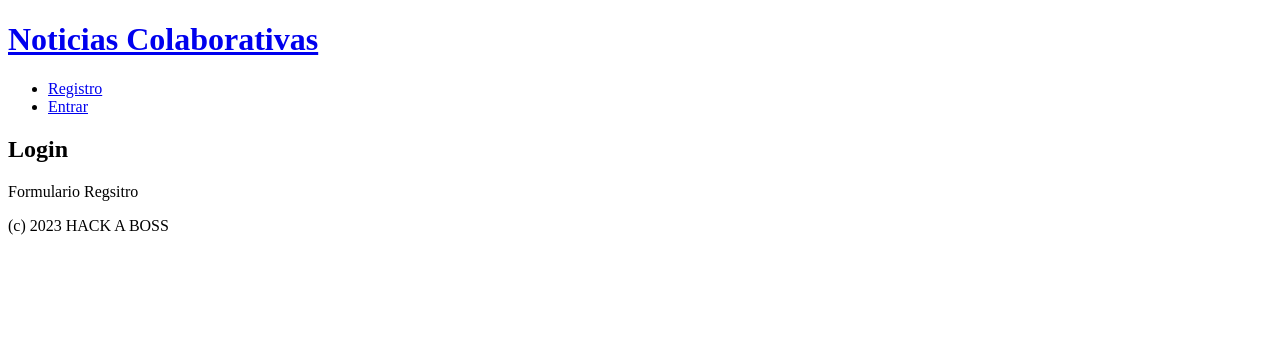
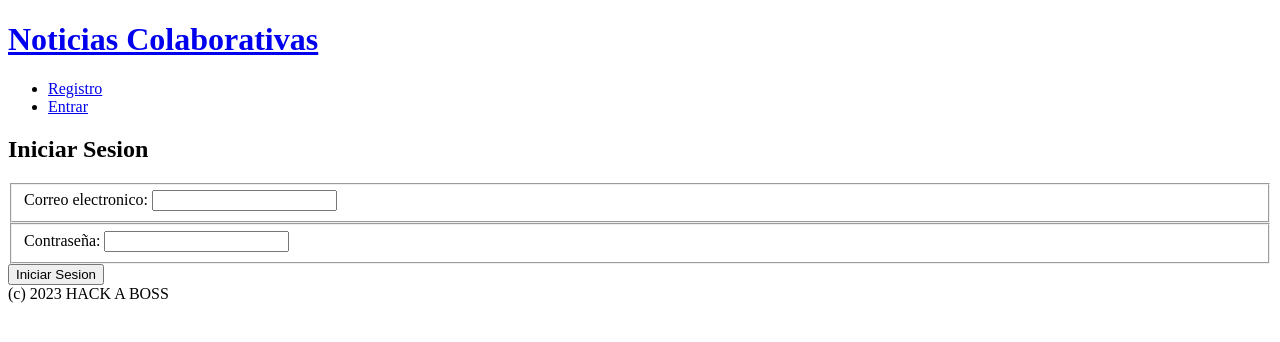
Before and after one commit to CristianGG87/ProyectoFinal, a React (Vite) app: page /login in a window 1280 px wide. Shown: the top 342 px of the page. Built offline with nearby package versions, Linux system fonts and the light colour scheme.

Commit message:
agregamosLogin

```diff
--- a/src/components/Auth.jsx
+++ b/src/components/Auth.jsx
@@ -1,6 +1,10 @@
+import { useContext } from "react";
 import { Link } from "react-router-dom";
+import { AuthContext } from "../context/AuthContext";
 
 export const Auth = () => {
+  const {token} = useContext(AuthContext)
+
   return (
     <ul>
       <li>
--- /dev/null
+++ b/src/context/AuthContext.jsx
@@ -0,0 +1,14 @@
+import { createContext, useEffect, useState } from "react";
+
+export const AuthContext = createContext();
+export const AuthProviderComponent = ({children}) => {
+    const [token, setToken] = useState(localStorage.getItem("token"));
+
+    useEffect(() => {
+        localStorage.setItem('token', token);
+    }, [token]);
+
+    useEffect
+
+    return <AuthContext.Provider value={{ token, setToken }}>{children}</AuthContext.Provider>
+}
--- a/src/main.jsx
+++ b/src/main.jsx
@@ -3,11 +3,14 @@ import ReactDOM from 'react-dom/client';
 import App from './App.jsx';
 import './index.css';
 import { BrowserRouter } from 'react-router-dom';
+import { AuthProviderComponent } from './context/AuthContext.jsx';
 
 ReactDOM.createRoot(document.getElementById('root')).render(
     <React.StrictMode>
         <BrowserRouter>
-            <App />
+            <AuthProviderComponent>
+                <App />
+            </AuthProviderComponent>
         </BrowserRouter>
     </React.StrictMode>
 );
--- a/src/pages/LoginPage.jsx
+++ b/src/pages/LoginPage.jsx
@@ -1,8 +1,43 @@
+import { useContext, useState } from "react";
+import { loginUserService } from "../services";
+import { AuthContext } from "../context/AuthContext";
+
 export const LoginPage = () => {
+  const [email, setEmail] = useState("");
+  const [password, setPassword] = useState("");
+  const [error, setError] = useState("");
+  const {setToken} = useContext(AuthContext);
+
+  const handleForm = async (e) => {
+    e.preventDefault();
+    setError("");
+
+
+    try {
+      const data = await loginUserService({email, password});
+
+      setToken(data);
+
+    } catch (error) {
+        setError(error.message)
+    }
+  }
+
   return (
     <section>
-      <h1>Login</h1>
-      <p>Formulario Regsitro</p>
+      <h1>Iniciar Sesion</h1>
+      <form onSubmit={handleForm}>
+        <fieldset>
+          <label htmlFor="email">Correo electronico: </label>
+          <input type="email" id="email" name="email" required onChange={(e) => setEmail(e.target.value)}/>
+        </fieldset>
+        <fieldset>
+          <label htmlFor="password">Contraseña: </label>
+          <input type="password" id="password" name="password" required onChange={(e) => setPassword(e.target.value)}/>
+        </fieldset>
+        <button>Iniciar Sesion</button>
+        {error ? <p>{error}</p> : null}
+      </form>
     </section>
   );
 };
--- a/src/pages/RegisterPage.jsx
+++ b/src/pages/RegisterPage.jsx
@@ -1,7 +1,9 @@
 import { useState } from "react";
 import { registerUserService } from "../services";
+import { useNavigate } from "react-router-dom";
 
 export const RegisterPage = () => {
+  const navigate = useNavigate();
   const [userName, setUserName] = useState("");
   const [email, setEmail] = useState("");
   const [pass1, setPass1] = useState("");
@@ -19,6 +21,9 @@ export const RegisterPage = () => {
 
     try {
       await registerUserService({ userName, email, password: pass1 });
+
+      navigate("/login");
+
     } catch (error) {
       setError(error.message);
     }
--- a/src/services/index.jsx
+++ b/src/services/index.jsx
@@ -6,6 +6,7 @@ export const getAllNewsService = async () => {
   }
   return json.data;
 };
+
 export const getSingleNewsService = async (id) => {
   const response = await fetch(`http://localhost:8000/news/${id}`);
   const json = await response.json();
@@ -14,6 +15,7 @@ export const getSingleNewsService = async (id) => {
   }
   return json.data.news;
 };
+
 export const registerUserService = async ({ userName, email, password }) => {
   const response = await fetch(`http://localhost:8000/users/register`, {
     method: "POST",
@@ -27,3 +29,18 @@ export const registerUserService = async ({ userName, email, password }) => {
     throw new Error(json.message);
   }
 };
+
+export const loginUserService = async ({email, password}) => {
+  const response = await fetch(`http://localhost:8000/users/login`, {
+    method: "POST",
+    headers: {
+      "Content-Type": "application/json",
+    } ,
+    body: JSON.stringify({ email, password }),
+  });
+  const json = await response.json();
+  if (!response.ok) {
+    throw new Error(json.message);
+  }
+  return json.data.token;
+};
```
